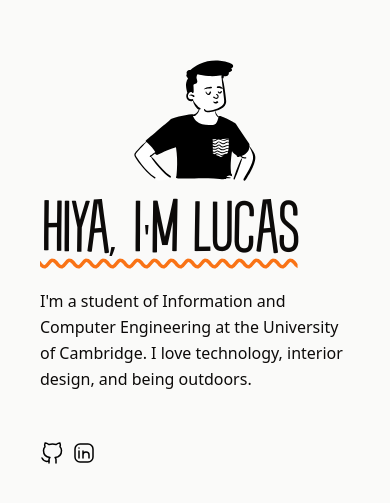
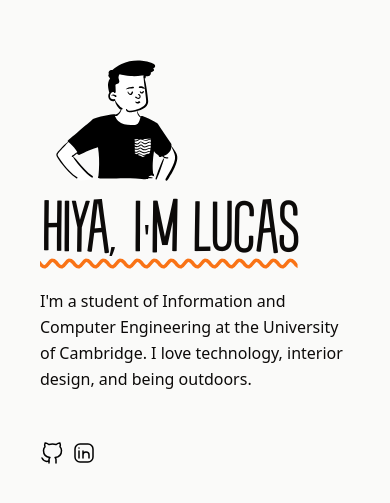
Before and after one commit to apple-phi/apple-phi.github.io, a SvelteKit app: page / in a window 390 px wide. Shown: the part 167-670 px from the top of the page. Built offline with nearby package versions, Linux system fonts and the light colour scheme.

Commit message:
Stop peep being centered

```diff
--- a/src/routes/+page.svelte
+++ b/src/routes/+page.svelte
@@ -9,8 +9,14 @@
 
 <div class="flex h-screen bg-stone-50 p-10">
 	<div class="m-auto">
-		<div class="group flex flex-col-reverse items-center sm:flex-row">
-			<div class="peer h-min space-y-12">
+		<div class="group sm:flex sm:flex-row-reverse">
+			<img src={peepEyesClosed} class="w-1/2 group-has-[:hover]:hidden" alt="A cartoon of Lucas" />
+			<img
+				src={peepEyesOpen}
+				class="hidden w-1/2 group-has-[:hover]:block"
+				alt="A cartoon of Lucas"
+			/>
+			<div class="h-min space-y-12">
 				<h1
 					class="font-display text-4xl underline decoration-orange-500 decoration-wavy underline-offset-8"
 				>
@@ -29,16 +35,6 @@
 					</a>
 				</div>
 			</div>
-			<img
-				src={peepEyesClosed}
-				class="peer w-1/2 group-has-[:hover]:hidden"
-				alt="A cartoon of Lucas"
-			/>
-			<img
-				src={peepEyesOpen}
-				class="hidden w-1/2 group-has-[:hover]:block"
-				alt="A cartoon of Lucas"
-			/>
 		</div>
 	</div>
 </div>
```
